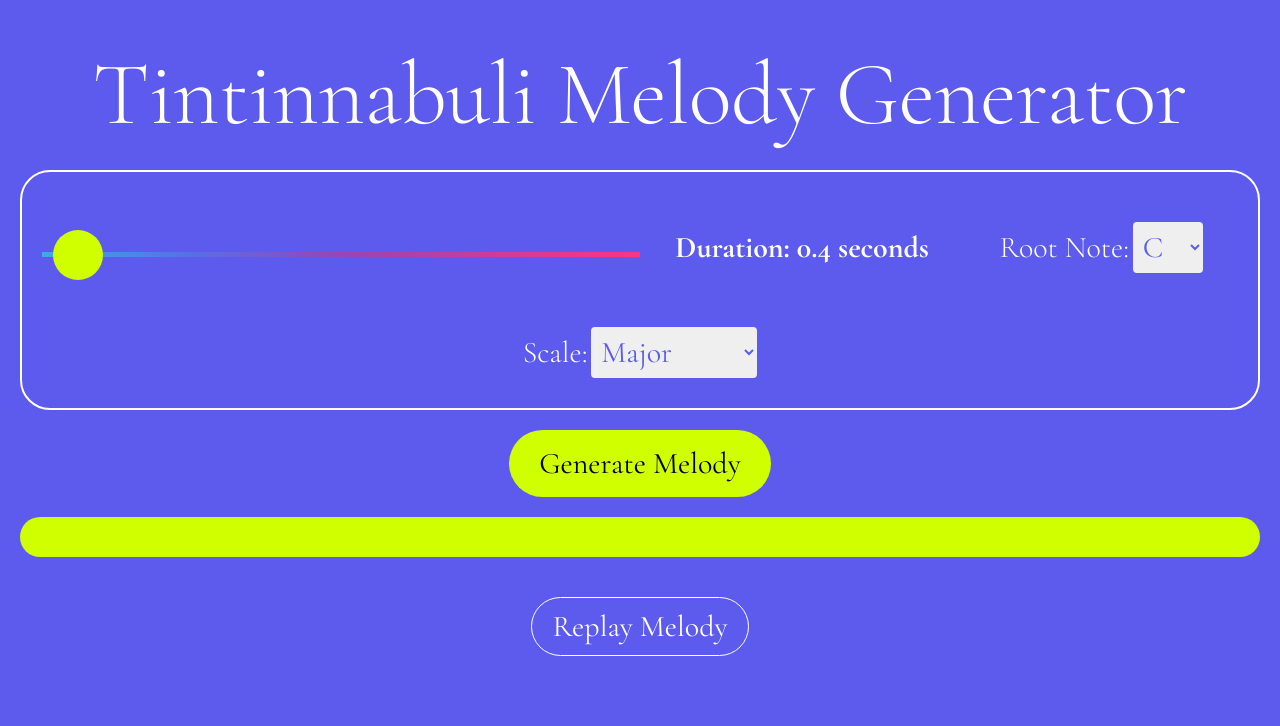
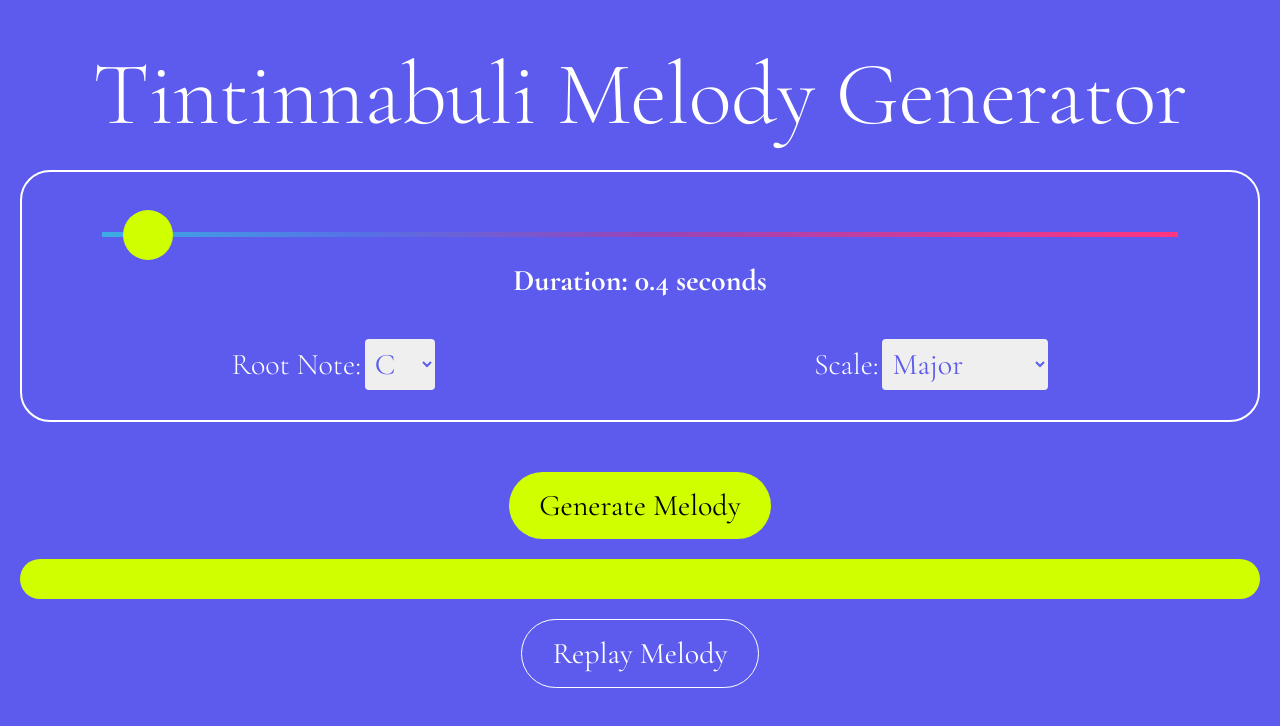
Before and after one commit to gregoryhbowler/Tintinnabuli, a plain HTML site: page index.html in a window 1280 px wide. Drawn offline with nearby package versions, Linux system fonts and the light colour scheme.

Commit message:
flexbox jumpy fix for duration slider

```diff
--- a/index.html
+++ b/index.html
@@ -61,8 +61,8 @@
       #durationSlider {
         -webkit-appearance: none;
         -moz-appearance: none;
-        width: 50%;
-        margin: 50px auto;
+        width: 90%;
+        margin: 40px auto 15px auto;
       }
 
       .range {
@@ -269,6 +269,7 @@
       #durationValue {
         font-size: 30px;
         font-weight: bold;
+        width: 90%;
       }
 
       #rootNoteSelect {
@@ -298,17 +299,15 @@
       #generateButton {
         background-color: #d0ff00;
         font-size: 30px;
+        margin: 50px 0 20px 0;
       }
       #generateButton:hover {
         background-color: #ffffff;
         color: #5c5bee;
       }
       #replayButton {
-        padding: 10px 20px;
         background-color: #d0ff00;
         font-size: 30px;
-        margin-top: 20px;
-        color: #000000;
         border: none;
         cursor: pointer;
         transition: background-color 0.3s ease;
@@ -461,7 +460,6 @@
     </div>
     <button id="generateButton">Generate Melody</button>
     <div id="melodyDisplay"></div>
-    <br />
     <button id="replayButton" disabled>Replay Melody</button>
 
     <script>
```
Also changed, not shown: 1 other file.
